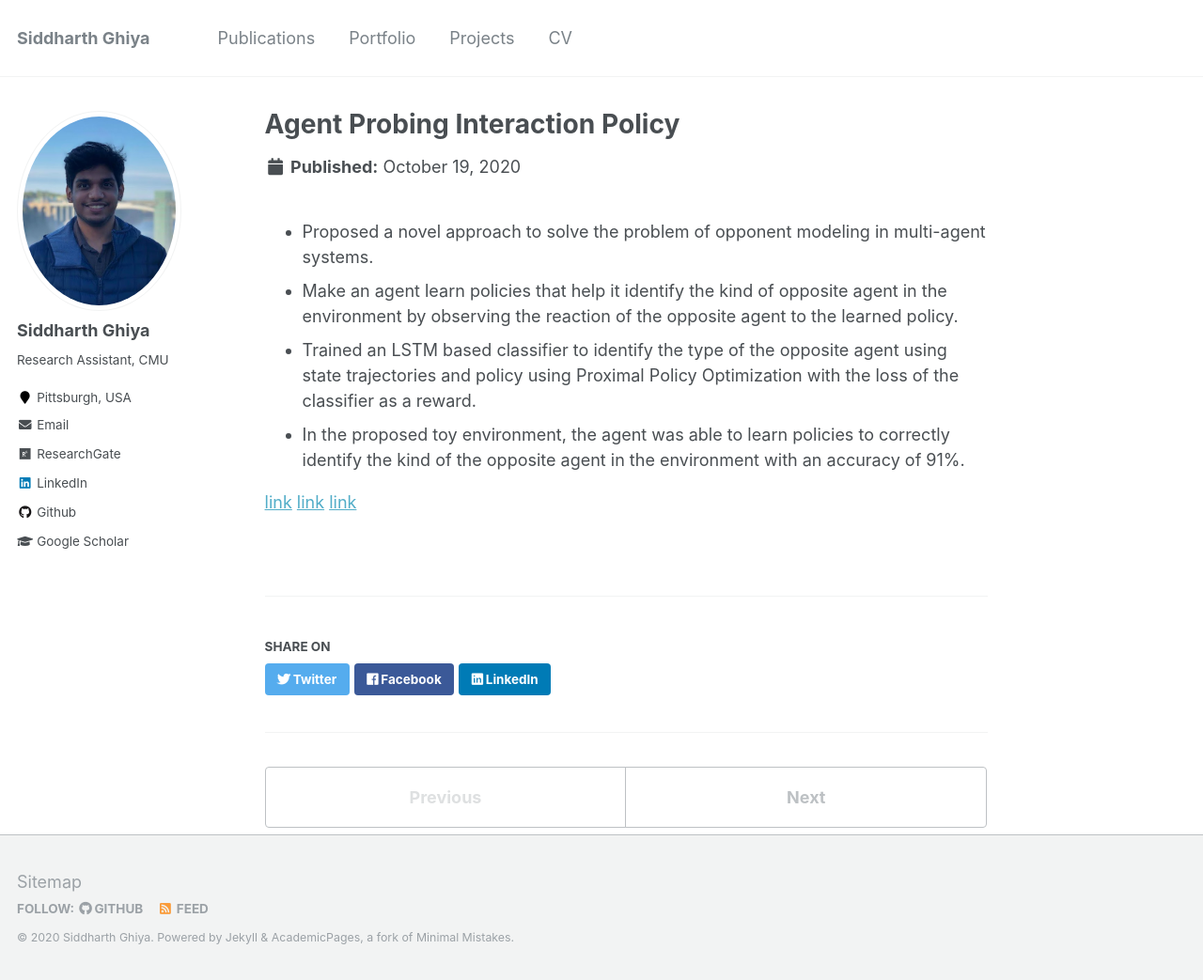
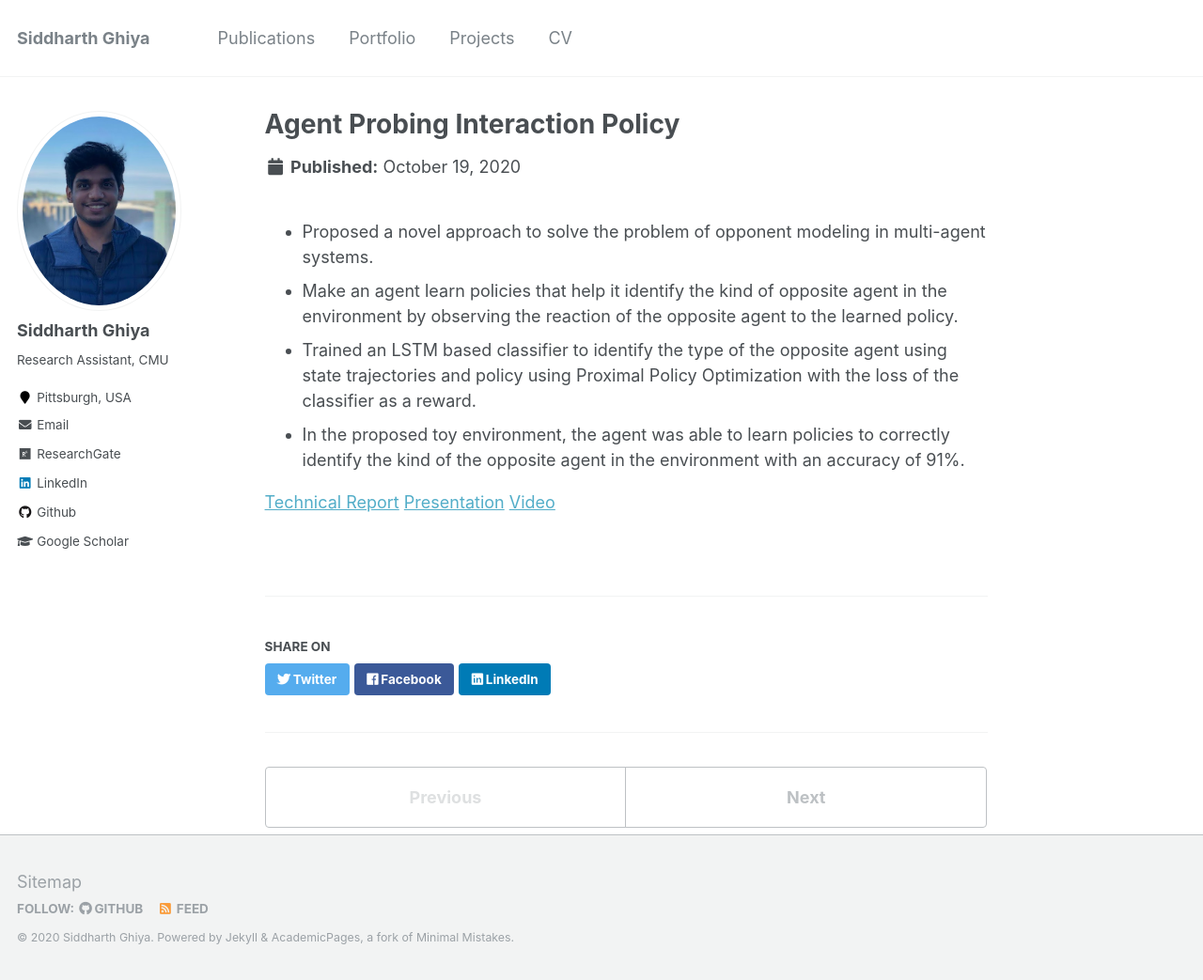
Before and after one commit to siddharthghiya/siddharthghiya.github.io, a Jekyll site: the page built from _portfolio/api.md, in a window 1280 px wide and 1043 px high. Shown: the whole window at 94% size. Built offline with Jekyll 4.4.1, drawn with Linux system fonts in a browser that asks for light colours.

Commit message:
inserted api links

```diff
--- a/_portfolio/api.md
+++ b/_portfolio/api.md
@@ -9,6 +9,6 @@ collection: portfolio
 * Trained an LSTM based classifier to identify the type of the opposite agent using state trajectories and policy using Proximal Policy Optimization with the loss of the classifier as a reward.
 * In the proposed toy environment, the agent was able to learn policies to correctly identify the kind of the opposite agent in the environment with an accuracy of 91%.
 
-[link](https://drive.google.com/file/d/1Qe2UHwZfNhChEc9JBpAchXBfpSkOUZZn/view?usp=sharing "Technical Report")
-[link](https://drive.google.com/file/d/1UVbgkMb27mf0fzUyNAEfaOzIQEnaigr9/view?usp=sharing "Presentation")
-[link](https://www.youtube.com/watch?time_continue=1&v=6Y5fpdrQifA&feature=emb_logo "Video")
+[Technical Report](https://drive.google.com/file/d/1Qe2UHwZfNhChEc9JBpAchXBfpSkOUZZn/view?usp=sharing "Technical Report")
+[Presentation](https://drive.google.com/file/d/1UVbgkMb27mf0fzUyNAEfaOzIQEnaigr9/view?usp=sharing "Presentation")
+[Video](https://www.youtube.com/watch?time_continue=1&v=6Y5fpdrQifA&feature=emb_logo "Video")
```
